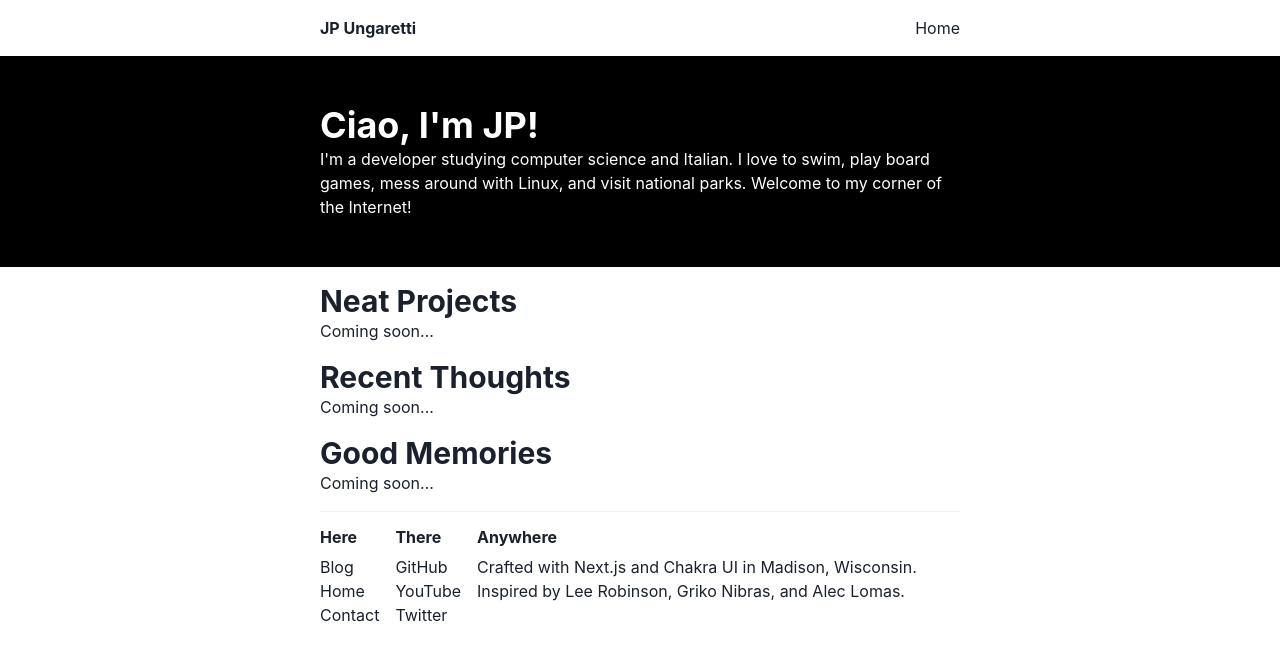
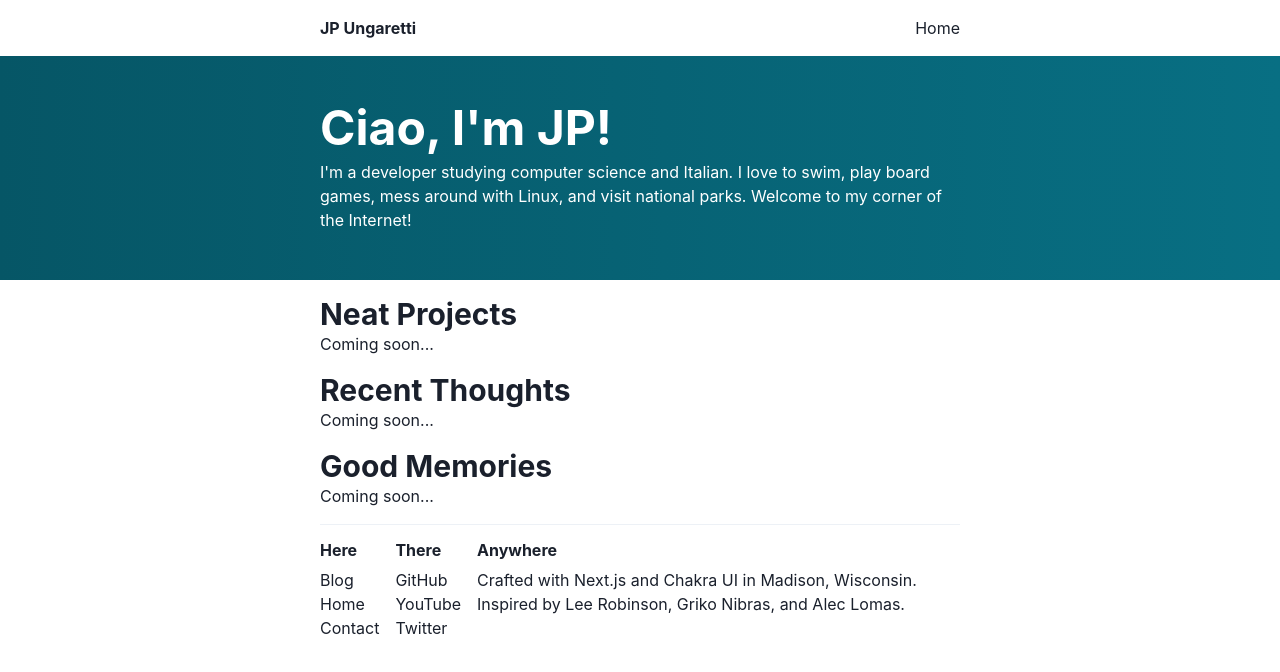
Before and after one commit to sbeczkiewicz/jungaretti.com, a Next.js app: page / in a window 1280 px wide. Shown: the top 672 px of the page. Built offline with nearby package versions, Linux system fonts and the light colour scheme.

Commit message:
Update spacing of Welcome

```diff
--- a/src/components/Welcome.js
+++ b/src/components/Welcome.js
@@ -1,20 +1,22 @@
-import { Box, Container, Heading } from "@chakra-ui/react";
+import { Box, Container, Heading, Text } from "@chakra-ui/react";
 
 export default function Welcome() {
   return (
     <Box
       as="section"
       paddingY={[8, null, 12]}
-      backgroundColor="black"
+      bgGradient="linear(to-r, cyan.900, cyan.800)"
       color="white"
     >
       <Container>
-        <Heading>Ciao, I'm JP!</Heading>
-        <p>
+        <Heading as="h1" size="2xl">
+          Ciao, I'm JP!
+        </Heading>
+        <Text marginTop={[0, null, 2]}>
           I'm a developer studying computer science and Italian. I love to swim,
           play board games, mess around with Linux, and visit national parks.
           Welcome to my corner of the Internet!
-        </p>
+        </Text>
       </Container>
     </Box>
   );
```
